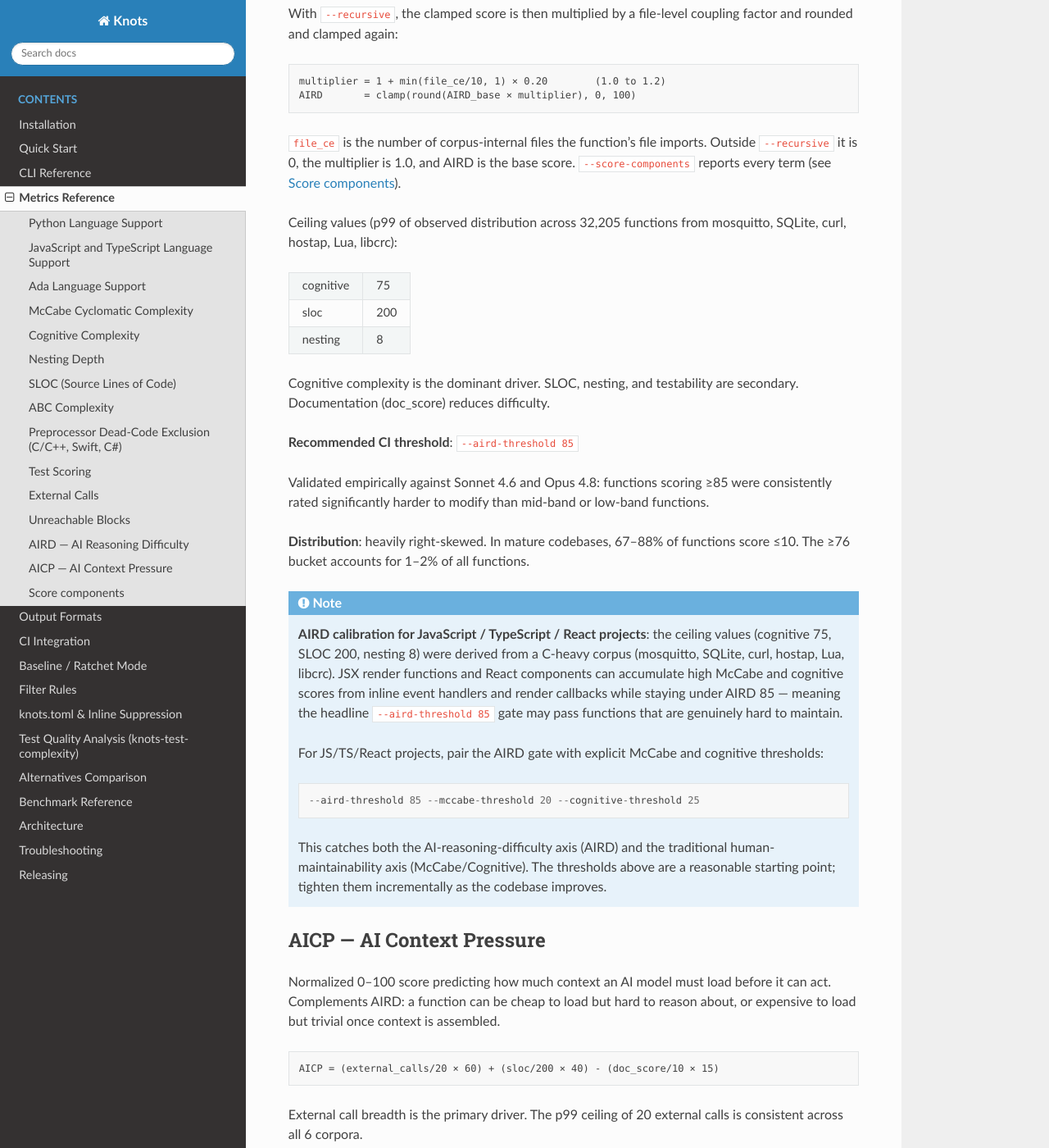
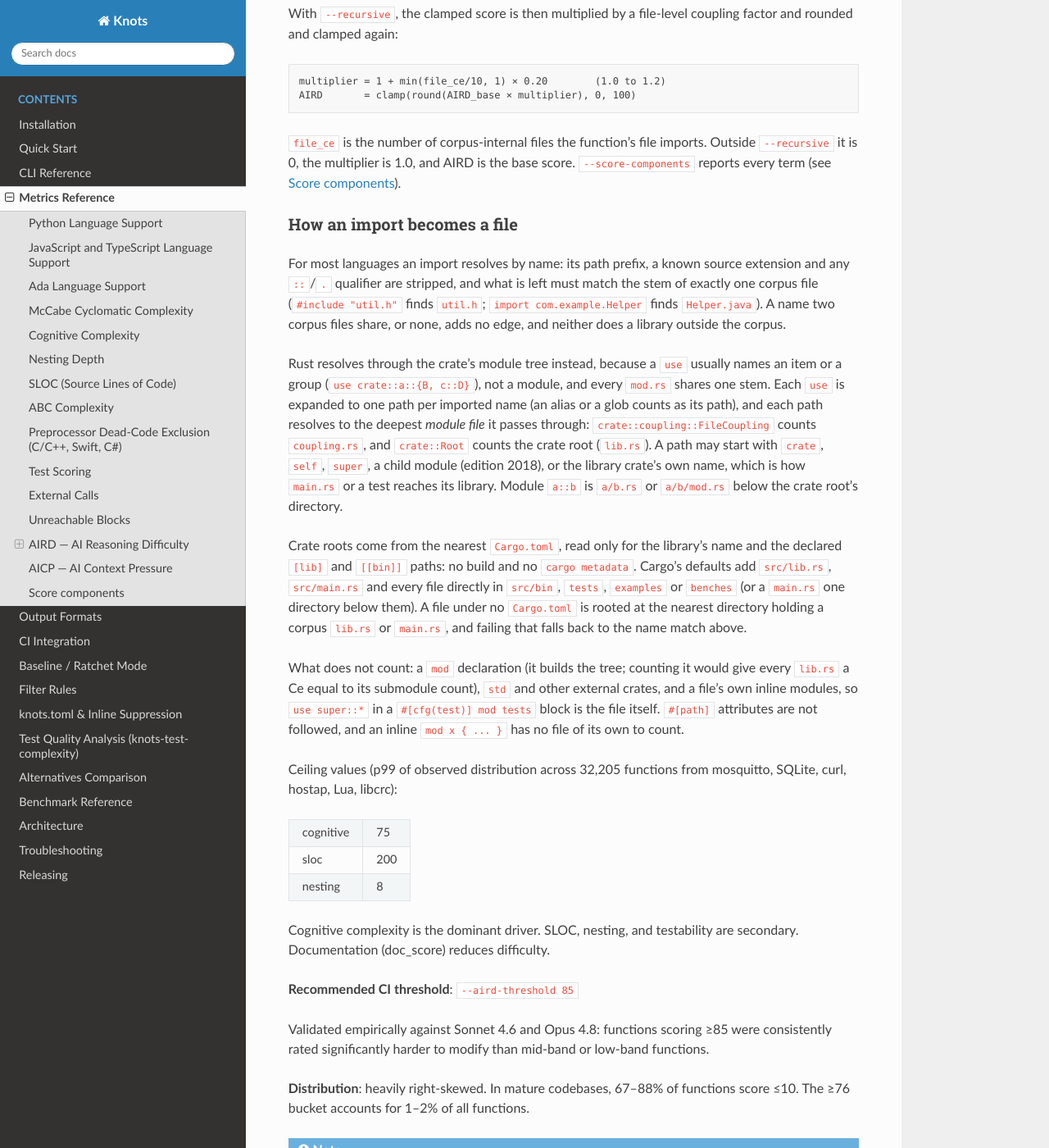
Before and after one commit to brandon-arrendondo/knots, a Sphinx documentation site: the page built from docs/metrics-reference.rst, in a window 1280 px wide and 1400 px high, scrolled down 6299 px. Shown: the whole window at 82% size. Built offline with Sphinx 7.4.7 and the Read the Docs theme 3.1.0, drawn with Linux system fonts in a browser that asks for light colours.

Commit message:
docs(metrics): how an import becomes a file, and Rust's module-tree resolution (knots 1968)
metrics-reference gains the resolution rules file_ce rests on: the name
match most languages use, and for Rust the module-tree walk, where crate
roots come from, and what does not count (mod declarations, external
crates, a file's own inline modules, #[path]). architecture.rst's "no path
resolution required" now names Rust as the exception.

Co-Authored-By: Claude Opus 5.5 <noreply@anthropic.com>

```diff
--- a/docs/metrics-reference.rst
+++ b/docs/metrics-reference.rst
@@ -315,6 +315,44 @@ imports. Outside ``--recursive`` it is 0, the multiplier is 1.0, and AIRD is
 the base score. ``--score-components`` reports every term (see
 `Score components`_).
 
+How an import becomes a file
+~~~~~~~~~~~~~~~~~~~~~~~~~~~~
+
+For most languages an import resolves by name: its path prefix, a known
+source extension and any ``::``/``.`` qualifier are stripped, and what is
+left must match the stem of exactly one corpus file (``#include "util.h"``
+finds ``util.h``; ``import com.example.Helper`` finds ``Helper.java``). A
+name two corpus files share, or none, adds no edge, and neither does a
+library outside the corpus.
+
+Rust resolves through the crate's module tree instead, because a ``use``
+usually names an item or a group (``use crate::a::{B, c::D}``), not a
+module, and every ``mod.rs`` shares one stem. Each ``use`` is expanded to
+one path per imported name (an alias or a glob counts as its path), and
+each path resolves to the deepest *module file* it passes through:
+``crate::coupling::FileCoupling`` counts ``coupling.rs``, and
+``crate::Root`` counts the crate root (``lib.rs``). A path may start with
+``crate``, ``self``, ``super``, a child module (edition 2018), or the
+library crate's own name, which is how ``main.rs`` or a test reaches its
+library. Module ``a::b`` is ``a/b.rs`` or ``a/b/mod.rs`` below the crate
+root's directory.
+
+Crate roots come from the nearest ``Cargo.toml``, read only for the
+library's name and the declared ``[lib]`` and ``[[bin]]`` paths: no build
+and no ``cargo metadata``. Cargo's defaults add ``src/lib.rs``,
+``src/main.rs`` and every file directly in ``src/bin``, ``tests``,
+``examples`` or ``benches`` (or a ``main.rs`` one directory below them). A
+file under no ``Cargo.toml`` is rooted at the nearest directory holding a
+corpus ``lib.rs`` or ``main.rs``, and failing that falls back to the name
+match above.
+
+What does not count: a ``mod`` declaration (it builds the tree; counting it
+would give every ``lib.rs`` a Ce equal to its submodule count), ``std`` and
+other external crates, and a file's own inline modules, so ``use super::*``
+in a ``#[cfg(test)] mod tests`` block is the file itself. ``#[path]``
+attributes are not followed, and an inline ``mod x { ... }`` has no file of
+its own to count.
+
 Ceiling values (p99 of observed distribution across 32,205 functions from
 mosquitto, SQLite, curl, hostap, Lua, libcrc):
 
```
Also changed, not shown: docs/architecture.rst (+6 -3 lines).
